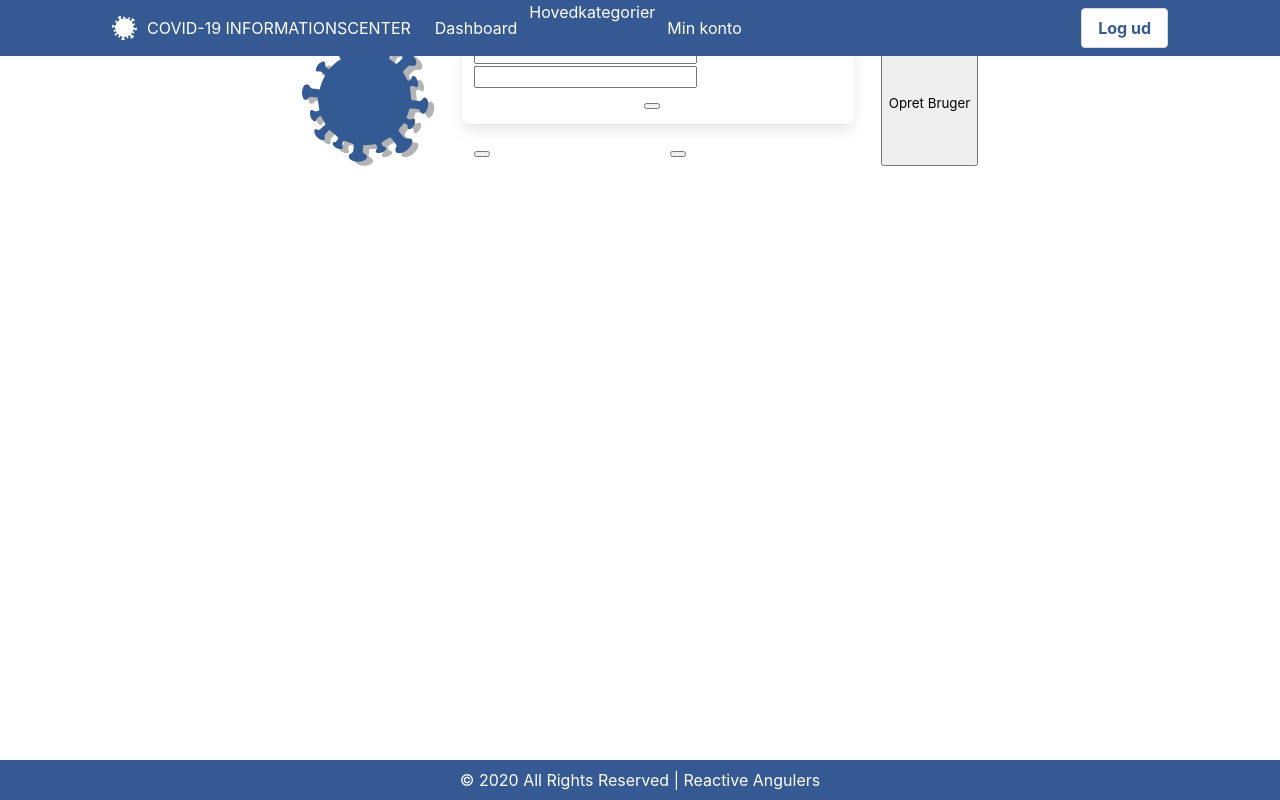
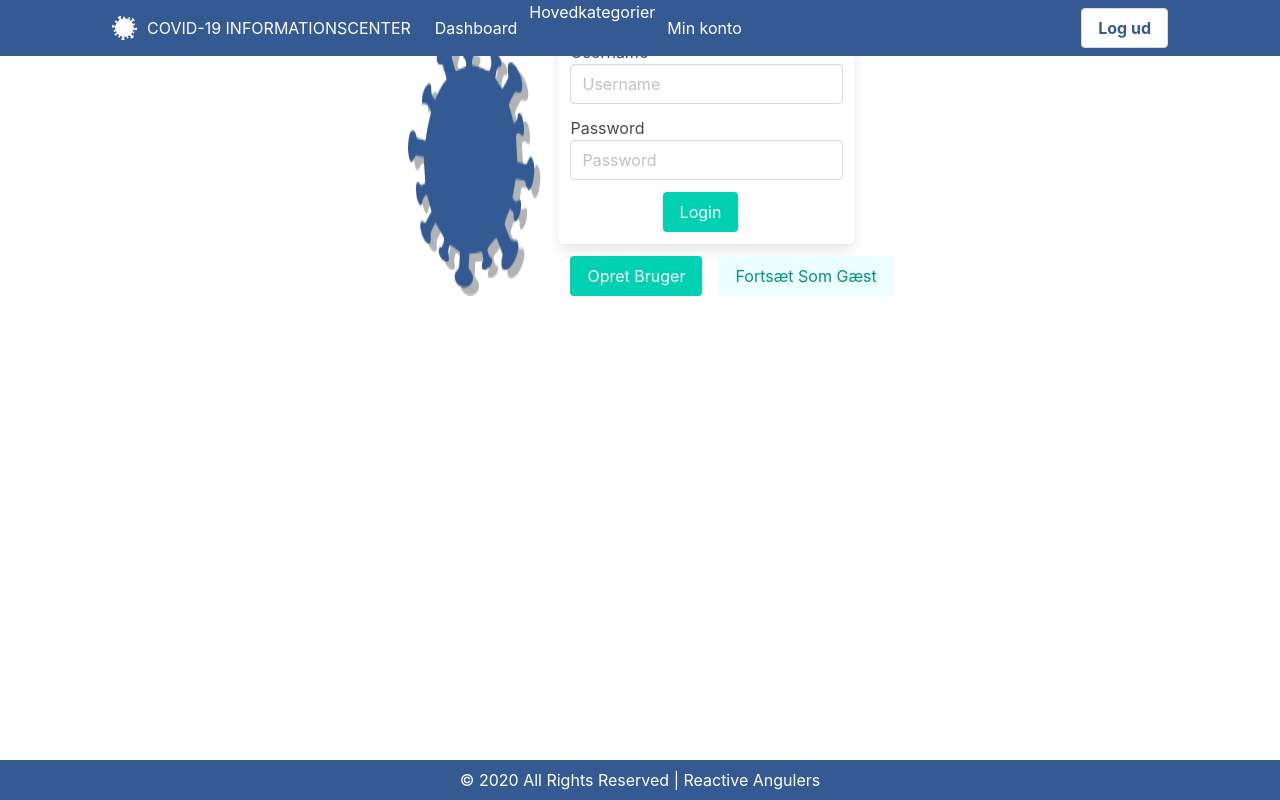
Before and after one commit to Ayice/DevEnv, a Vue app in the folder Frontend/: page / in a window 1280 px wide. Built offline with nearby package versions, Linux system fonts and the light colour scheme.

Commit message:
removed button components and removed unused btns

```diff
--- a/Frontend/src/components/login/LoginForm.vue
+++ b/Frontend/src/components/login/LoginForm.vue
@@ -2,12 +2,23 @@
   <section>
     <div class="columns is-centered is-mobile">
       <form action class="form-container is-10 column box">
-        <Input />
-        <Input class />
+        <div class="field">
+          <label for="username">Username</label>
+          <div class="control">
+            <input name="username" type="text" required placeholder="Username" class="input" />
+          </div>
+        </div>
+
+        <div class="field">
+          <label for="password">Password</label>
+          <div class="control">
+            <input name="password" type="password" required placeholder="Password" class="input" />
+          </div>
+        </div>
 
         <div class="field is-grouped is-grouped-centered">
           <div class="control">
-            <Button btntext="Log Ind" link="/login" class="is-primary is-normal" />
+            <button to="/login" class="button is-primary is-normal">Login</button>
           </div>
           <div class="control"></div>
         </div>
@@ -16,23 +27,19 @@
 
     <div class="login-options columns is-mobile is-centered">
       <div class="column is-5">
-        <Button btntext="Opret Bruger" class="is-primary" />
+        <router-link to="/signup" class="button is-primary">Opret Bruger</router-link>
       </div>
 
       <div class="column is-5">
-        <Button btntext="Fortsæt Som Gæst" class="is-primary is-light" />
+        <button class="button is-primary is-light">Fortsæt Som Gæst</button>
       </div>
     </div>
   </section>
 </template>
 
 <script>
-
 	export default {
 		name: 'LoginForm',
-		components: {
-		},
-		props: {},
 	}
 </script>
 
--- a/Frontend/src/views/EmnerContainer.vue
+++ b/Frontend/src/views/EmnerContainer.vue
@@ -13,21 +13,19 @@
       </div>
     </section>
     <section class="button-container columns is-mobile is-1">
-      <Button btntext="Annuller" class="is-light" />
-      <Button btntext="Gem valg" class="is-success" />
+      <button class="is-light">Annullér</button>
+      <button class="is-success">Gem valg</button>
     </section>
   </section>
 </template>
 
 <script>
 	import Emner from '../components/Emner'
-import Button from '../components/login/Button'
 
 	export default {
 		name: 'EmnerContainer',
 		components: {
 			Emner,
-    Button,
 		},
 		data() {
 			return {
--- a/Frontend/src/views/Home.vue
+++ b/Frontend/src/views/Home.vue
@@ -2,7 +2,6 @@
   <div class="home columns is-centered">
     <img alt="COVID-19 logo" src="../assets/covid-logo.png" class="is-centered" />
     <LoginForm />
-    <button link="/signup" class="is-primary">Opret Bruger</button>
   </div>
 </template>
 
```
Lines whose indentation alone changed are shown as unchanged.
